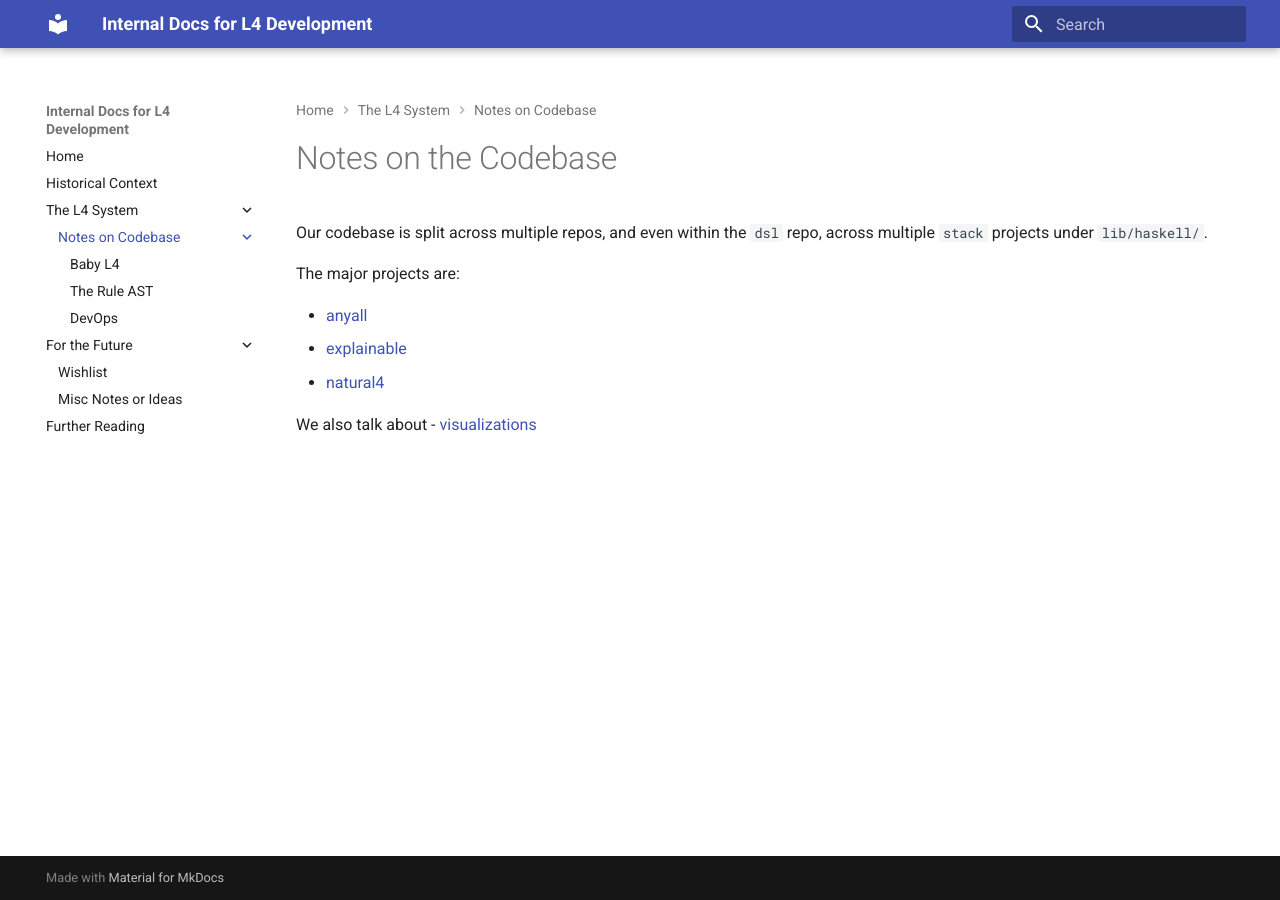
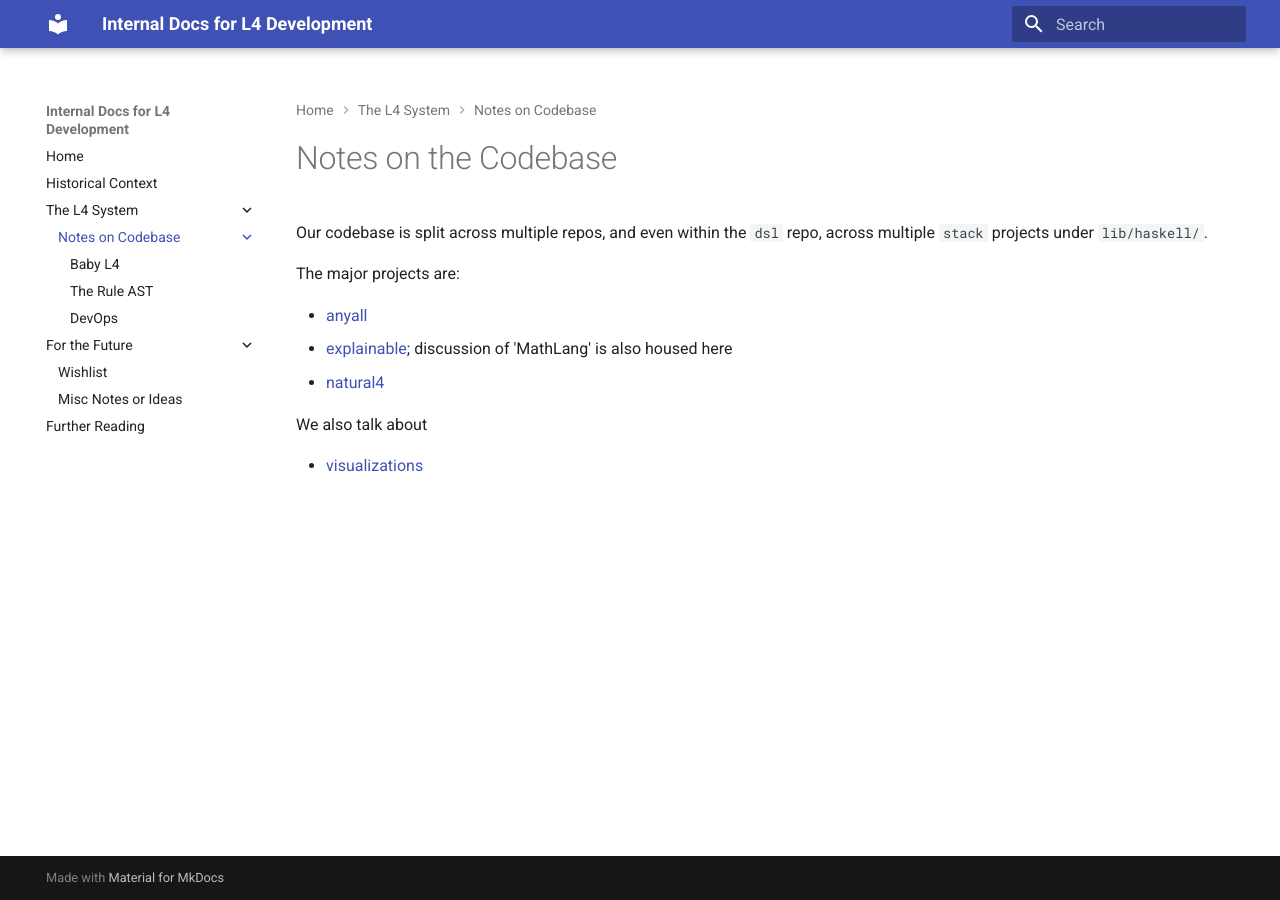
Before and after one commit to smucclaw/internal_docs, an MkDocs documentation site: the page built from docs/current_system/codebase/index.md, in a window 1280 px wide. Built offline with MkDocs 1.6.1 and Material for MkDocs 9.7.7, drawn with Linux system fonts in a browser that asks for light colours.

Commit message:
note that MathLang also discussed in Explainable

```diff
--- a/docs/current_system/codebase/index.md
+++ b/docs/current_system/codebase/index.md
@@ -5,8 +5,9 @@ Our codebase is split across multiple repos, and even within the `dsl` repo, acr
 The major projects are:
 
 - [anyall](./anyall.md)
-- [explainable](./explainable.md)
+- [explainable](./explainable.md); discussion of 'MathLang' is also housed here
 - [natural4](./natural4.md)
 
 We also talk about
+
 - [visualizations](./visualizations.md)
```
